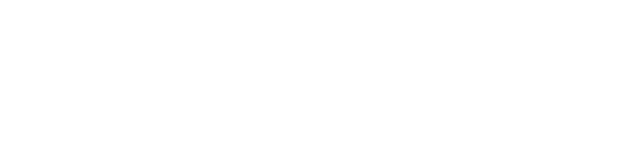
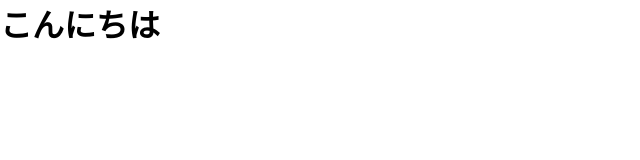
Before and after one commit to tai-namechan/github_flow_practice, a plain HTML site: page index.html in a window 1280 px wide. Shown: the whole page, without its empty margins (0-640 px from the left). Drawn offline with Linux system fonts and the light colour scheme.

Commit message:
add css file

```diff
--- a/index.html
+++ b/index.html
@@ -5,11 +5,16 @@
     <meta http-equiv="X-UA-Compatible" content="IE=edge">
     <meta name="viewport" content="width=device-width, initial-scale=1.0">
     <title>Document</title>
+    <link rel="stylesheet" href="./style.css">
+    <!-- ../ １つ上の階層 ./ 同じ階層(相対パス)自分がどこにいるかから書き始める書き方-->
+    <!-- 絶対パス大元から描き始める -->
 </head>
 <body>
-
+    <h1>こんにちは</h1>
 </body>
 </html>
+
+<!-- コマンド スペースでspotlight検索 -->
 
 <!-- GitHubフロー
 - バックアップを取りながら開発するフロー
@@ -17,7 +22,7 @@
 - 他の人にレビューしてもらう
 
 ブランチ：枝
-- ブランチを切る(ブランチを作成する)
+- ブランチを切る(ブランチを作成する)ブランチ→新規ブランチ
 →topic新しくコピーして作った自分だけのブランチの中で追加下開発をした状態で
 ブラウザ上のtopic(自分のブランチ)にアップする
 そのアップしたものをmasterにガッチャンこしていいかみんなに確認してもらう
--- /dev/null
+++ b/style.css
@@ -0,0 +1,4 @@
+* {
+    /* * 全ての要素に */
+    margin: 0;
+}
```
